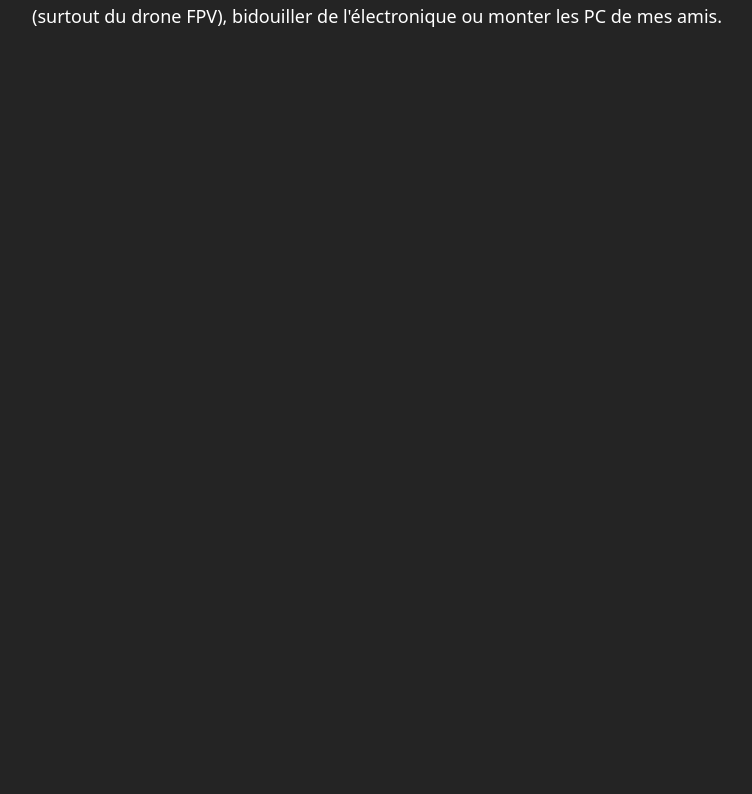
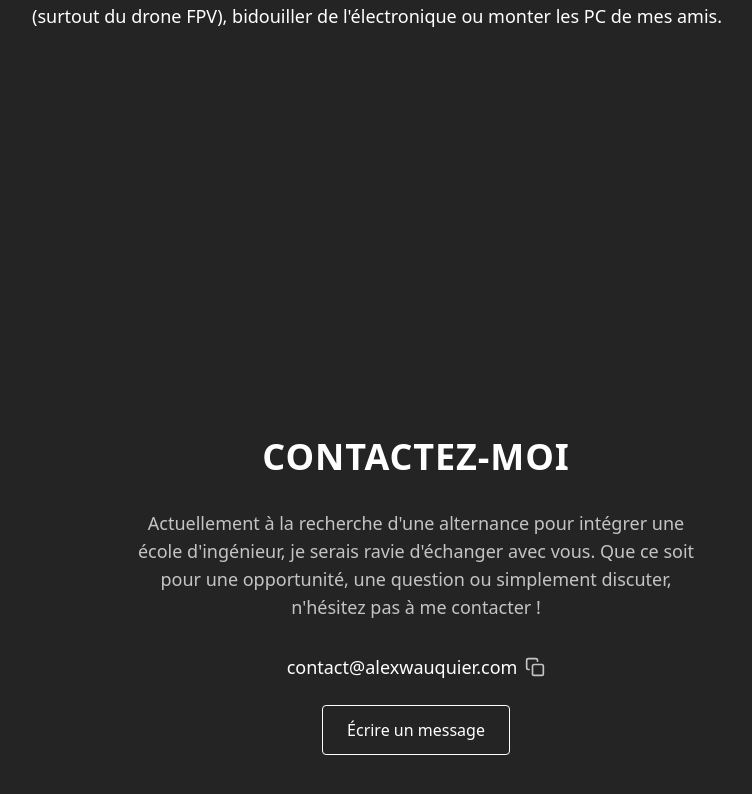
Before and after one commit to alexwauquier/alexwauquier.com, a React (Vite) app: page / in a window 1280 px wide. Shown: the part 1404-2198 px from the top of the page, without its empty margins (224-976 px from the left). Before the commit the page ends 1600 px from the top, so only its background shows below. Built offline with nearby package versions, Linux system fonts and the light colour scheme.

Commit message:
feat: add contact section

```diff
--- a/src/App.tsx
+++ b/src/App.tsx
@@ -1,4 +1,5 @@
 import About from "./components/About"
+import Contact from "./components/Contact"
 import Home from "./components/Home"
 
 function App() {
@@ -6,6 +7,7 @@ function App() {
     <>
       <Home />
       <About />
+      <Contact />
     </>
   )
 }
--- /dev/null
+++ b/src/components/Contact/index.tsx
@@ -0,0 +1,50 @@
+import { useState } from "react"
+import { FiCheck, FiCopy } from "react-icons/fi"
+
+function Contact() {
+  const [copied, setCopied] = useState(false)
+
+  const copyEmail = () => {
+    navigator.clipboard.writeText("contact@alexwauquier.com")
+    setCopied(true)
+    setTimeout(() => setCopied(false), 2000)
+  }
+
+  return (
+    <section
+      id="contact"
+      className="bg-[#242424] flex flex-col items-center justify-center min-h-screen p-4 text-white"
+    >
+      <h1 className="font-bold mb-8 text-4xl tracking-wide uppercase">
+        Contactez-moi
+      </h1>
+
+      <p className="max-w-xl mb-8 text-[#c4c4c4] text-center text-lg">
+        Actuellement à la recherche d'une alternance pour intégrer une école
+        d'ingénieur, je serais ravie d'échanger avec vous. Que ce soit pour une
+        opportunité, une question ou simplement discuter, n'hésitez pas à me
+        contacter !
+      </p>
+
+      <div className="flex items-center gap-2 mb-4">
+        <p className="text-lg">contact@alexwauquier.com</p>
+        <button
+          onClick={copyEmail}
+          className="text-[#c4c4c4] hover:text-white transition"
+          aria-label="Copier l'adresse email"
+        >
+          {copied ? <FiCheck size={20} /> : <FiCopy size={20} />}
+        </button>
+      </div>
+
+      <a
+        href="mailto:contact@alexwauquier.com"
+        className="border duration-200 hover:bg-white hover:text-black mt-2 px-6 py-3 rounded transition"
+      >
+        Écrire un message
+      </a>
+    </section>
+  )
+}
+
+export default Contact
```
